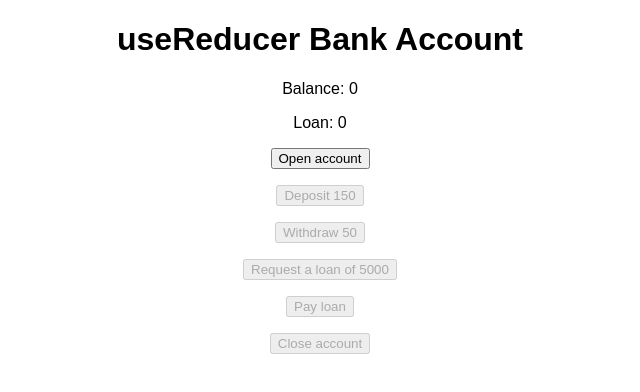
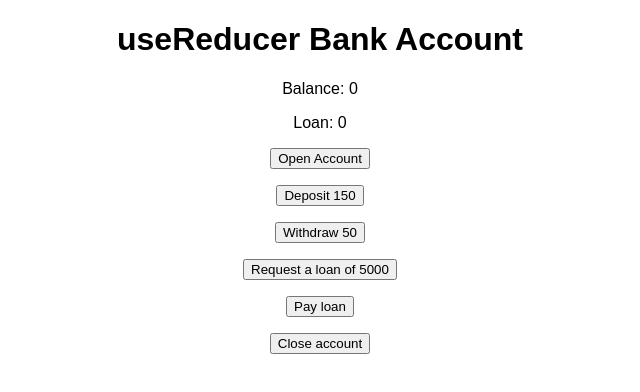
Before and after one commit to yanakiv30/bank-account, a React (Create React App) app: page / in a window 1280 px wide. Shown: the top 392 px of the page, without its empty margins (320-960 px from the left). Built offline with nearby package versions, Linux system fonts and the light colour scheme.

Commit message:
useState

```diff
--- a/src/App.js
+++ b/src/App.js
@@ -1,53 +1,100 @@
-import { useReducer } from "react";
+import { useReducer, useState } from "react";
 import "./styles.css";
-const initialState = {
-  balance: 0,
-  loan: 0,
-  isActive: false,
-}
-
-function reducer(state, action) {
-   if(!state.isActive && action.type!=="openAccount") return state;
-  switch (action.type) {
-    case "openAccount": return {...state,balance:500, isActive:true};
-    case "deposit": return {...state, balance: state.balance +action.payload};
-    case "withdraw": return {...state, balance: state.balance - action.payload};
-    case "requestLoan":
-      if(state.loan>0) return state;
-    return {...state, loan: action.payload,
-    balance: state.balance + action.payload};
-    case "payLoan": return {...state, loan: 0, balance: state.balance - state.loan};
-    case "closeAccount":
-    if(state.loan>0 || state.balance!==0) return state;
-    return initialState;
-    default: throw new Error("Unknown");
-  }
-}
 
 export default function App() {
+  const [check, setCheck] = useState(false);
+  const [loan, setLoan] = useState(0);
+  const [isActive, setIsactive] = useState(false);
+  const [balance, setBalance] = useState(0);
 
-  const [{ balance, loan, isActive }, dispatch] = useReducer(reducer, initialState);
 console.log(isActive);
+
+  // console.log(check);
+  function openAccount() {
+    setBalance(500);
+    setIsactive(true);
+
+  }
+
+
   return (
     <div className="App">
       <h1>useReducer Bank Account</h1>
       <p>Balance: {balance}</p>
       <p>Loan: {loan}</p>
-      <p><button onClick={() => dispatch({ type: "openAccount" })}
-        disabled={isActive}>Open account</button></p>
-      <p><button onClick={() => dispatch({type:"deposit", payload: 150})}
-      disabled={!isActive}>Deposit 150</button></p>
-      <p><button onClick={() => dispatch({type:"withdraw", payload: 50 })}
-       disabled={!isActive}>Withdraw 50</button></p>
-      <p><button onClick={() => dispatch({type:"requestLoan", payload:5000})}
-      disabled={!isActive}>Request a loan of 5000</button></p>
-      <p><button onClick={() => dispatch({type:"payLoan"})} disabled={!isActive}>Pay loan</button></p>
-      <p><button onClick={() => dispatch({type:"closeAccount"})} disabled={!isActive}>Close account</button></p>
+      <p><button onClick={openAccount}>Open Account</button>
+      </p>{check && <p>Check..............</p>}
+      <p><button onClick={() => setCheck(true)}>Deposit 150</button>
+      </p>{check && <p>Check..............</p>}
+      <p><button onClick={() => setCheck(true)}>Withdraw 50</button>
+      </p>{check && <p>Check..............</p>}
+      <p><button onClick={() => setCheck(true)}>Request a loan of 5000</button>
+      </p>{check && <p>Check..............</p>}
+      <p><button onClick={() => setCheck(true)}>Pay loan</button>
+      </p>{check && <p>Check..............</p>}
+      <p><button onClick={() => setCheck(false)}>Close account</button>
+      </p>
+
 
     </div>
-
   )
 }
+
+
+
+
+
+
+
+
+// const initialState = {
+//   balance: 0,
+//   loan: 0,
+//   isActive: false,
+// }
+
+// function reducer(state, action) {
+//    if(!state.isActive && action.type!=="openAccount") return state;
+//   switch (action.type) {
+//     case "openAccount": return {...state,balance:500, isActive:true};
+//     case "deposit": return {...state, balance: state.balance +action.payload};
+//     case "withdraw": return {...state, balance: state.balance - action.payload};
+//     case "requestLoan":
+//       if(state.loan>0) return state;
+//     return {...state, loan: action.payload,
+//     balance: state.balance + action.payload};
+//     case "payLoan": return {...state, loan: 0, balance: state.balance - state.loan};
+//     case "closeAccount":
+//     if(state.loan>0 || state.balance!==0) return state;
+//     return initialState;
+//     default: throw new Error("Unknown");
+//   }
+// }
+
+// export default function App() {
+
+//   const [{ balance, loan, isActive }, dispatch] = useReducer(reducer, initialState);
+// console.log(isActive);
+//   return (
+//     <div className="App">
+//       <h1>useReducer Bank Account</h1>
+//       <p>Balance: {balance}</p>
+//       <p>Loan: {loan}</p>
+//       <p><button onClick={() => dispatch({ type: "openAccount" })}
+//         disabled={isActive}>Open account</button></p>
+//       <p><button onClick={() => dispatch({type:"deposit", payload: 150})}
+//       disabled={!isActive}>Deposit 150</button></p>
+//       <p><button onClick={() => dispatch({type:"withdraw", payload: 50 })}
+//        disabled={!isActive}>Withdraw 50</button></p>
+//       <p><button onClick={() => dispatch({type:"requestLoan", payload:5000})}
+//       disabled={!isActive}>Request a loan of 5000</button></p>
+//       <p><button onClick={() => dispatch({type:"payLoan"})} disabled={!isActive}>Pay loan</button></p>
+//       <p><button onClick={() => dispatch({type:"closeAccount"})} disabled={!isActive}>Close account</button></p>
+
+//     </div>
+
+//   )
+// }
 
 
 
```
Also changed, not shown: src/Check.js (added).
